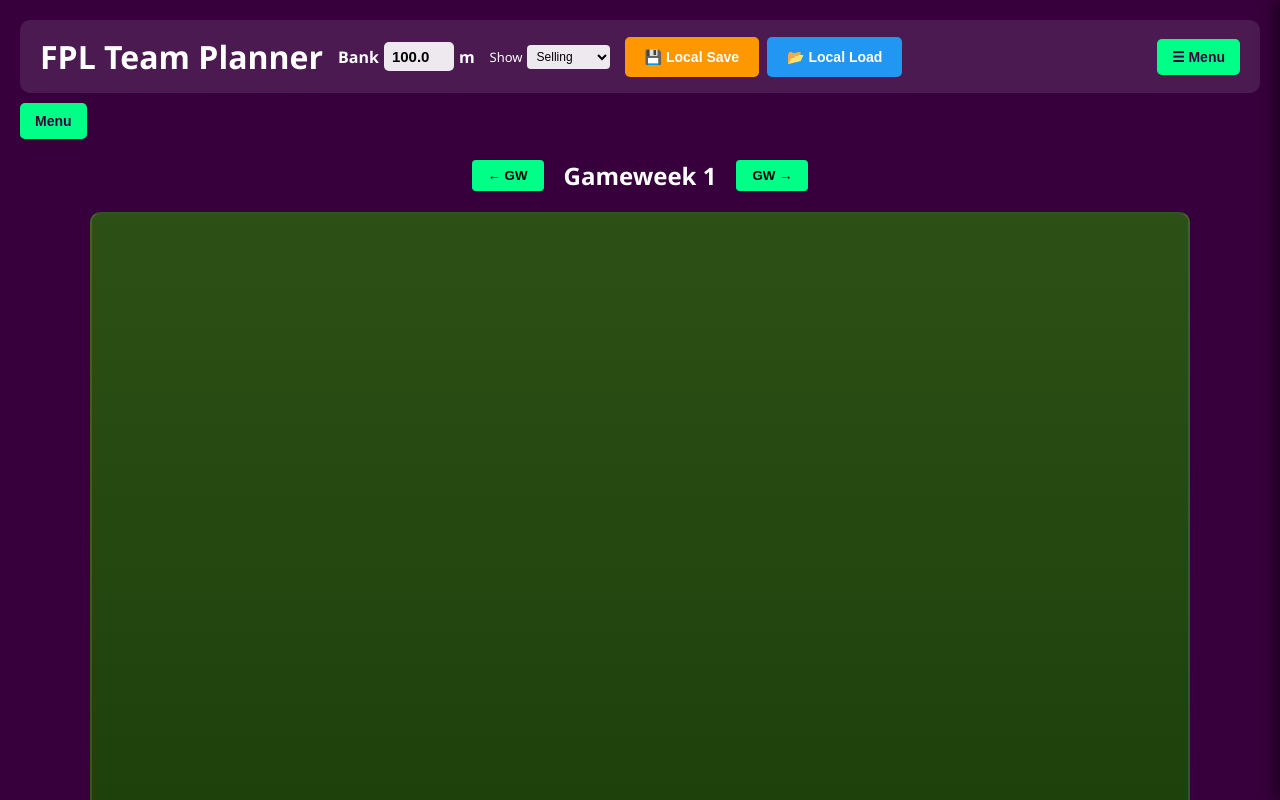
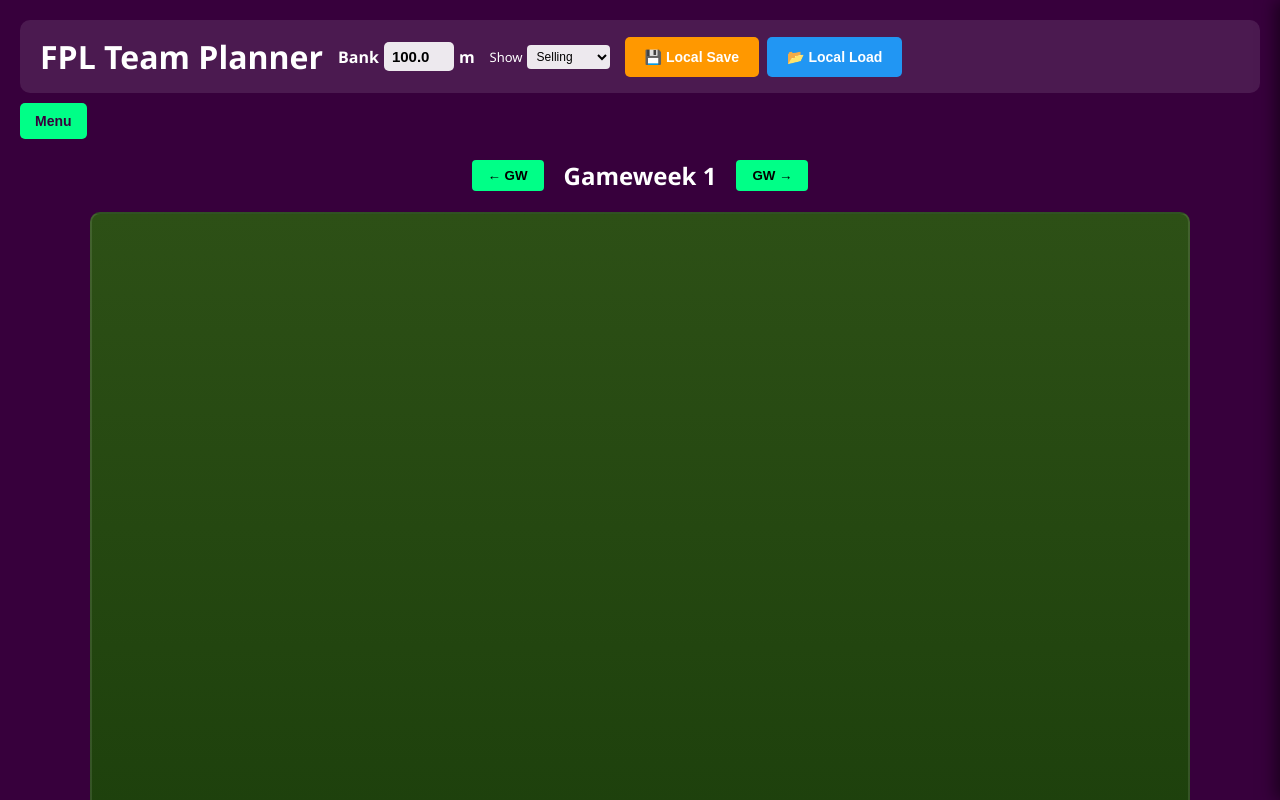
Before and after one commit to dgita24/FPLPlanner, a website: page index.html in a window 1280 px wide. Shown: the top 800 px of the page. Drawn offline with Linux system fonts and the light colour scheme; no server answers.

```diff
--- a/index.html
+++ b/index.html
@@ -373,8 +373,6 @@
               <button onclick="localLoad()" class="header-btn load-btn">📂 Local Load</button>
             </div>
 
-            <!-- Menu button - now fixed in header, not floating -->
-             <button class="sidebar-toggle" onclick="toggleSidebarMenu()">☰ Menu</button>
     </div>
 
         <button class="sidebar-toggle" onclick="toggleSidebarMenu()">Menu</button>
```
